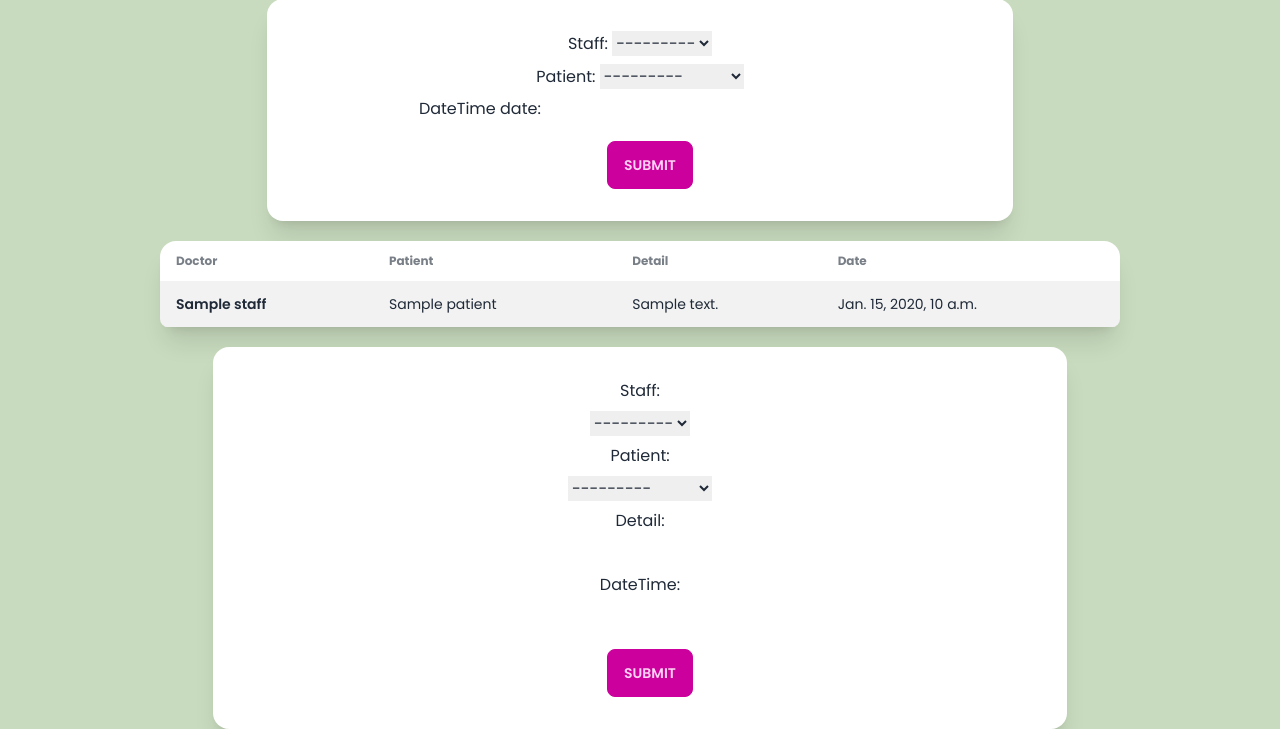
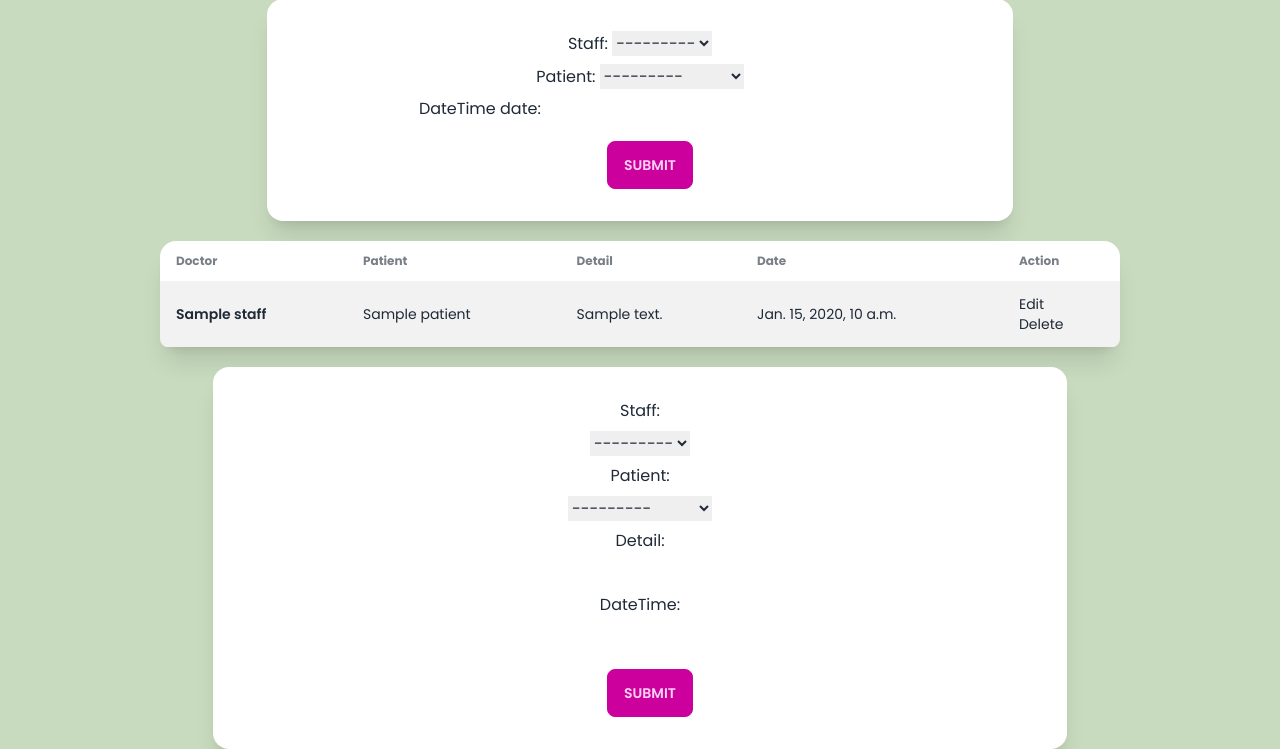
Before and after one commit to ReggieReo/MaiChaiNaHH-Hospital, a Django app: page /appointment in a window 1280 px wide. Shown: the part 89-838 px from the top of the page. Run offline with Django 4.2, Linux system fonts and the light colour scheme; tables that the repository leaves empty hold one stand-in row (values such as "Sample post"); some libraries are stand-ins or nearby versions.

Commit message:
add delete and edit Appointment

```diff
--- a/db/templates/db/appointment.html
+++ b/db/templates/db/appointment.html
@@ -3,13 +3,13 @@
 <head>
     <meta charset="UTF-8">
     <title>Appointment</title>
-    <link href="https://cdn.jsdelivr.net/npm/daisyui@3.9.4/dist/full.css" rel="stylesheet" type="text/css" />
+    <link href="https://cdn.jsdelivr.net/npm/daisyui@3.9.4/dist/full.css" rel="stylesheet" type="text/css"/>
     <script src="https://cdn.tailwindcss.com"></script>
     <script src="https://unpkg.com/htmx.org@1.9.8"></script>
 </head>
 <body>
 {% include "base.html" %}
-    <form hx-get="{% url "db:appointment" %}" hx-target='body'  hx-trigger="input delay:500ms, change delay:500ms">
+<form hx-get="{% url "db:appointment" %}" hx-target='body' hx-trigger="input delay:500ms, change delay:500ms">
     <div class="card w-7/12 bg-base-100 shadow-xl mx-auto mt-5 text-center">
         <div class="card-body items-center text-center">
             {{ form.media }}
@@ -28,6 +28,7 @@
                     <th>Patient</th>
                     <th>Detail</th>
                     <th>Date</th>
+                    <th>Action</th>
                 </tr>
                 </thead>
                 <tbody>
@@ -37,6 +38,9 @@
                         <td>{{ appointment.patient }}</td>
                         <td>{{ appointment.detail }}</td>
                         <td>{{ appointment.dateTime }}</td>
+                        <td><a href="{% url "db:edit_appointment" appointment.id %}">Edit</a><br>
+                            <a href="{% url "db:delete_appointment" appointment.id %}">Delete</a></td>
+
                     </tr>
                 {% endfor %}
                 </tbody>
--- a/db/urls.py
+++ b/db/urls.py
@@ -27,5 +27,7 @@ urlpatterns = [
     path("edit_staff/<int:pk>", EditStaff.as_view(), name="edit_staff"),
     path("delete_disease/<int:pk>", DeleteDisease.as_view(), name="delete_disease"),
     path("edit_disease/<int:pk>", EditDisease.as_view(), name="edit_disease"),
+    path("delete_appointment/<int:pk>", DeleteAppointment.as_view(), name="delete_appointment"),
+    path("edit_appointment/<int:pk>", EditAppointment.as_view(), name="edit_appointment"),
     path("delete_dedicine/<int:pk>", DeleteMedicine.as_view(), name="delete_medicine"),
 ]
--- a/db/views.py
+++ b/db/views.py
@@ -327,3 +327,25 @@ class EditDisease(View):
             return redirect('db:disease')
 
         print("Not Pass")
+
+
+class DeleteAppointment(View):
+
+    def get(self, request, pk):
+        Appointment.objects.get(pk=pk).delete()
+        return redirect("db:appointment")
+
+
+class EditAppointment(View):
+
+    def get(self, request, pk):
+        appointment = Appointment.objects.get(pk=pk)
+        edit_form = AppointmentForm(instance=appointment)
+        context = {"appointment": appointment, "form": edit_form}
+        return render(request, "db/appointment_edit.html", context)
+
+    def post(self, request, pk):
+        form = AppointmentForm(request.POST, instance=Appointment.objects.get(pk=pk))
+        if form.is_valid():
+            form.save()
+            return redirect('db:appointment')
```
Also changed, not shown: db/templates/db/appointment_edit.html (added, +22 -0 lines). Lines whose indentation alone changed are shown as unchanged.
